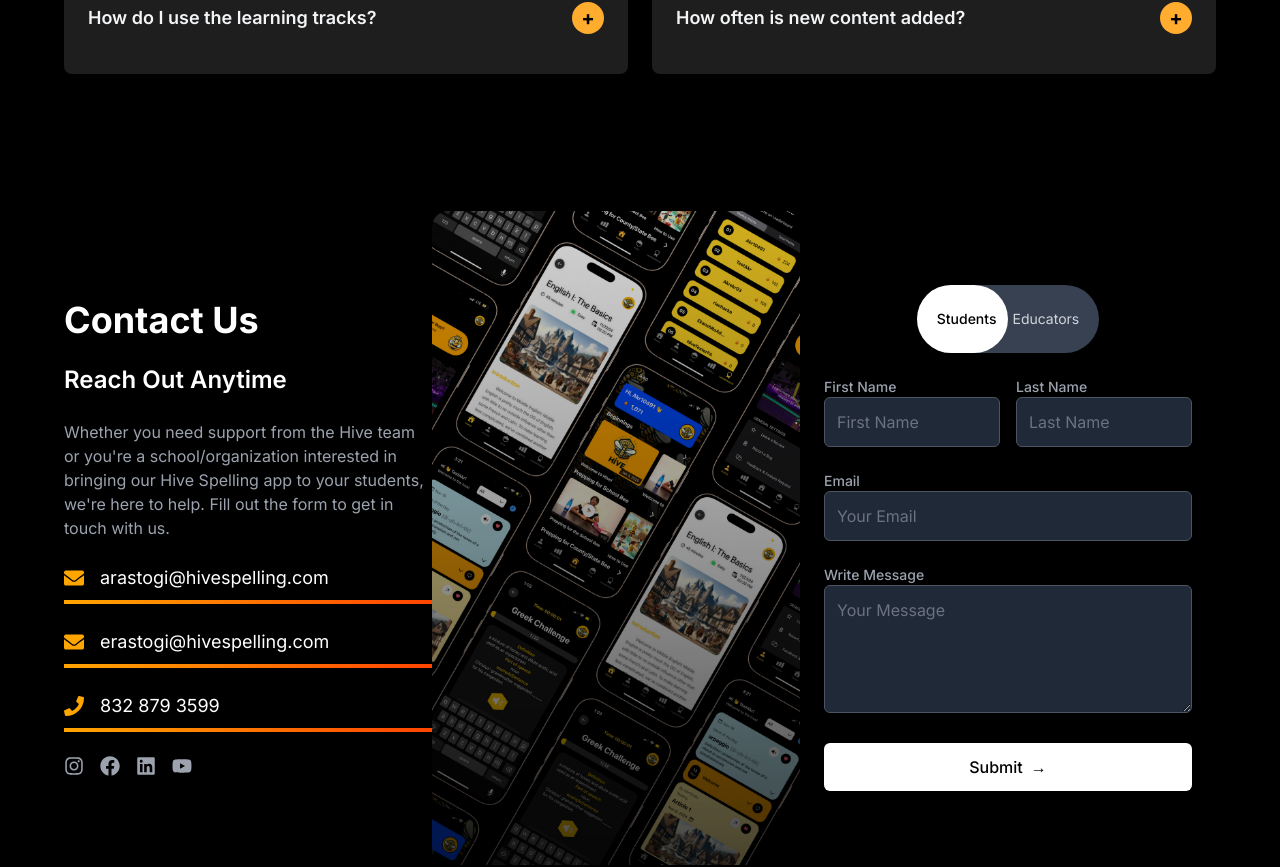
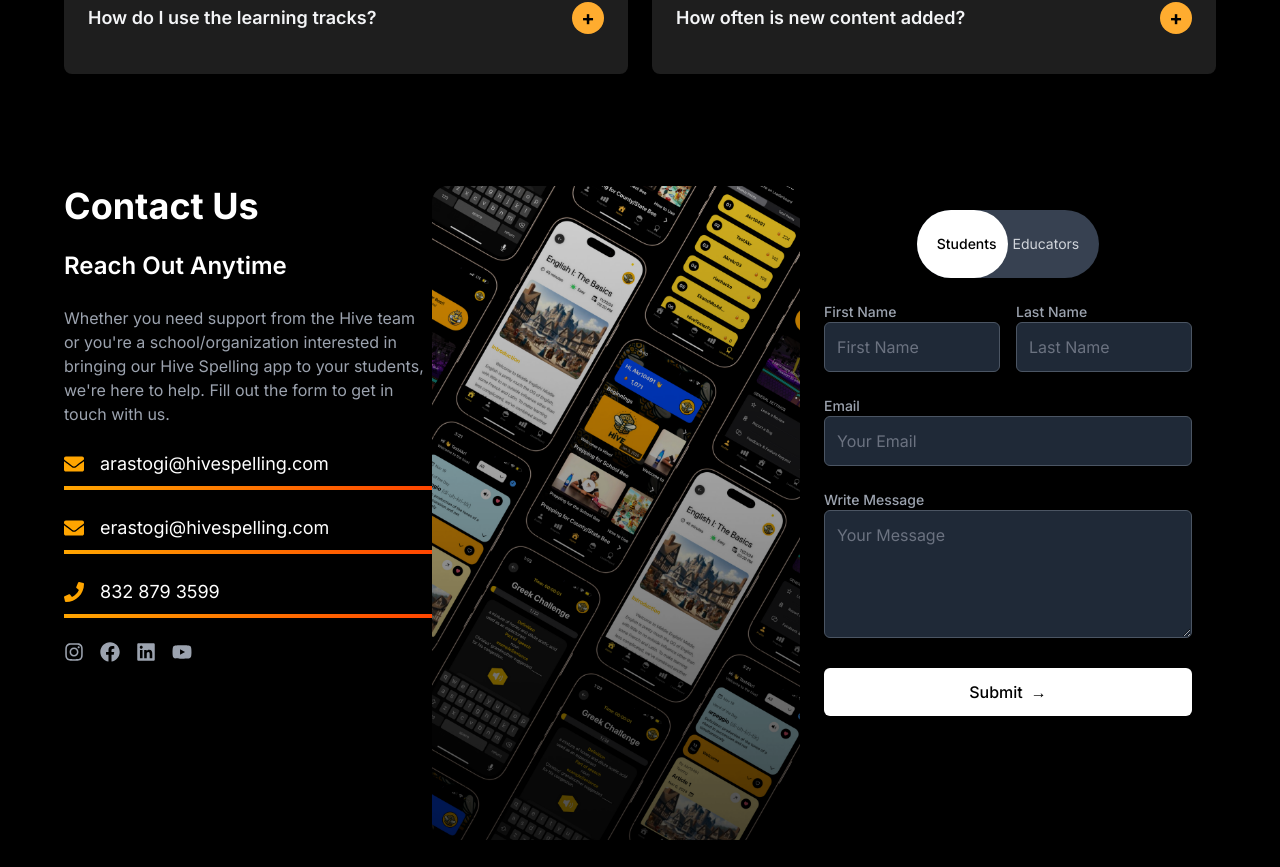
Before and after one commit to Akr1040317/hiveWebsite, a React (Vite) app: page / in a window 1280 px wide. Shown: the part 8203-9070 px from the top of the page. Built offline with nearby package versions, Linux system fonts and the light colour scheme.

Commit message:
changed sizing for contact form

```diff
--- a/src/Contact.jsx
+++ b/src/Contact.jsx
@@ -94,7 +94,19 @@ const Contact = () => {
   };
 
   return (
-    <div id="contact" className="bg-black text-white flex flex-col md:flex-row justify-between items-start md:items-center min-h-screen px-4 sm:px-6 md:px-16 py-12 overflow-x-hidden">
+    <div
+      id="contact"
+      className="
+        bg-black text-white
+        flex flex-col md:flex-row
+        justify-between
+        items-center md:items-start
+        min-h-screen
+        px-4 sm:px-6 md:px-16
+        py-12
+        overflow-x-hidden
+      "
+    >
       {/* Left Section */}
       <div className="flex-1 text-left space-y-6">
         <h1 className="text-4xl font-bold">Contact Us</h1>
@@ -184,7 +196,15 @@ const Contact = () => {
       </div>
 
       {/* Right Section (Contact Form) */}
-      <div className="flex-1 bg-black p-6 rounded-lg max-w-full">
+      <div className="
+        flex-1
+        bg-black
+        p-6
+        rounded-lg
+        w-10/12 sm:w-4/5 md:w-auto
+        mx-auto
+        max-w-md
+      ">
         {/* Toggle */}
         <div className="mb-6 flex justify-center">
           <div className="relative inline-flex bg-gray-700 rounded-full p-3">
@@ -199,17 +219,19 @@ const Contact = () => {
             {/* Toggle Buttons */}
             <button
               onClick={() => handleToggle('student')}
-              className={`relative z-10 text-sm px-2 sm:px-2 py-3 rounded-full ${
-                formType === 'student' ? 'text-black font-medium' : 'text-gray-300'
-              }`}
+              className={`
+                relative z-10 text-sm px-2 sm:px-2 py-3 rounded-full
+                ${formType === 'student' ? 'text-black font-medium' : 'text-gray-300'}
+              `}
             >
               Students
             </button>
             <button
               onClick={() => handleToggle('teacher')}
-              className={`relative z-10 text-sm px-2 sm:px-2 py-3 rounded-full ${
-                formType === 'teacher' ? 'text-black font-medium' : 'text-gray-300'
-              }`}
+              className={`
+                relative z-10 text-sm px-2 sm:px-2 py-3 rounded-full
+                ${formType === 'teacher' ? 'text-black font-medium' : 'text-gray-300'}
+              `}
             >
               Educators
             </button>
@@ -237,7 +259,7 @@ const Contact = () => {
                 {/* School/Organization Name */}
                 <div>
                   <label htmlFor="organization-name" className="block text-sm font-medium text-gray-400">
-                    School/Organization Name
+                    School/Org Name
                   </label>
                   <input
                     id="organization-name"
@@ -340,7 +362,17 @@ const Contact = () => {
             <button
               type="submit"
               disabled={isSubmitting}
-              className="w-full bg-white text-black font-medium rounded-md py-3 hover:bg-gray-200 flex items-center justify-center disabled:opacity-50"
+              className="
+                w-full
+                bg-white
+                text-black
+                font-medium
+                rounded-md
+                py-3
+                hover:bg-gray-200
+                flex items-center justify-center
+                disabled:opacity-50
+              "
             >
               {isSubmitting ? 'Submitting...' : 'Submit'} <span className="ml-2">→</span>
             </button>
```
